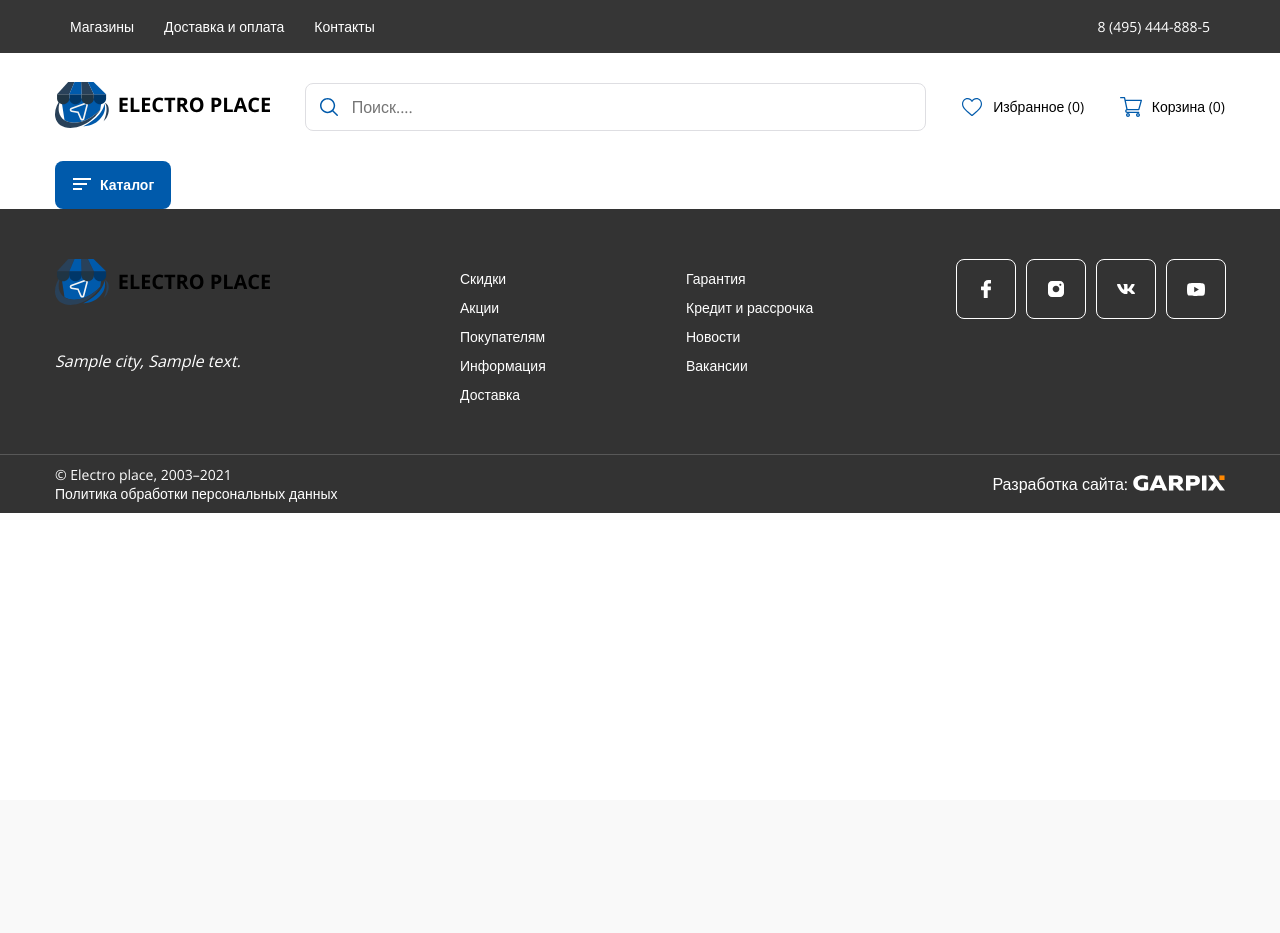
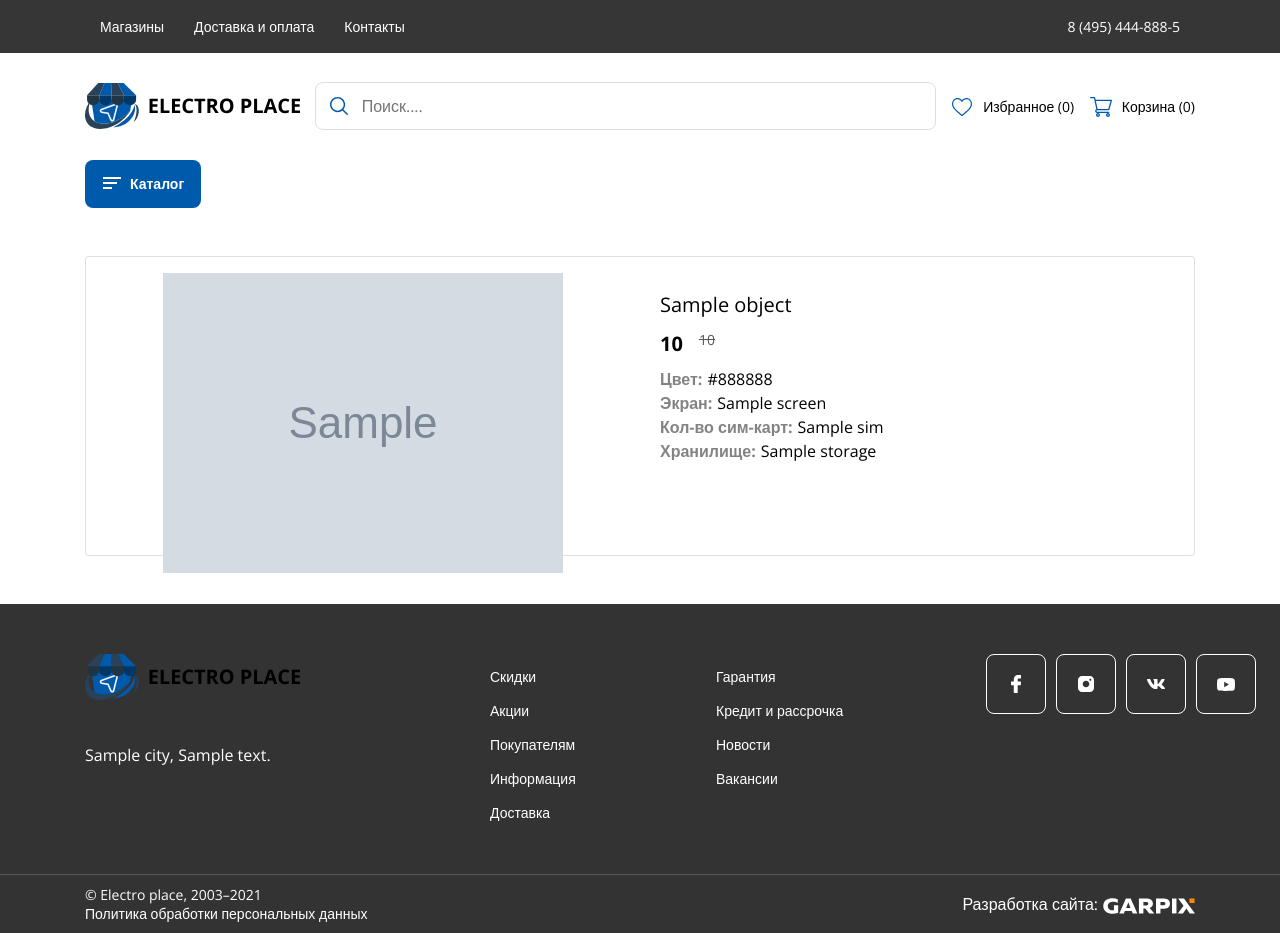
Before and after one commit to AlexKhlybov/gCMS_electroplace, a Django app: template frontend/templates/pages/product_page.html in a window 1280 px wide. Before the commit the page ends 513 px from the top, so only its background shows below. Run offline with Django 3.2, Linux system fonts and the light colour scheme; the template is opened without the code that fills it: most values are stand-ins (such as "Sample title", 1, 10 or a date in 2020); grey boxes marked "Sample" are stand-in pictures; parts of the project's set-up code (start-up, migrations or seed data) failed here and were passed over.

Commit message:
Added product page

```diff
--- a/frontend/static/css/style.css
+++ b/frontend/static/css/style.css
@@ -84,6 +84,13 @@
 
 select:focus {
   outline: none;
+}
+
+/* Прописываем класс для адаптивных картинок */
+.img {
+  display: block;
+  max-width: 100%;
+  height: auto;
 }
 
 .section-title {
@@ -1453,3 +1460,23 @@
 .modal-dialog__backdrop .feedback-modal button[type=submit] {
   width: 100%;
 }
+
+.price {
+  font-size: 20px;
+  font-weight: 900;
+  color: #000;
+}
+
+.old__price {
+  font-size: 14px;
+  font-weight: 500;
+  color: rgb(85, 85, 85);
+  text-decoration: line-through;
+}
+
+.property__style {
+  font-size: 16px;
+  font-weight: 700;
+  color: #838383;
+  margin-right: 5px;
+}
--- a/frontend/templates/base.html
+++ b/frontend/templates/base.html
@@ -12,6 +12,7 @@
         {% endblock title %}
     </title>
     <link rel="preconnect" href="https://fonts.gstatic.com">
+    <link rel="stylesheet" href="https://cdn.jsdelivr.net/npm/bootstrap@4.6.0/dist/css/bootstrap.min.css" integrity="sha384-B0vP5xmATw1+K9KRQjQERJvTumQW0nPEzvF6L/Z6nronJ3oUOFUFpCjEUQouq2+l" crossorigin="anonymous">
     <link href="https://fonts.googleapis.com/css2?family=Open+Sans:wght@400;600;700&family=Roboto:wght@400;500;700&display=swap" rel="stylesheet">
     {% block css %}
         <link rel="stylesheet" href="https://unpkg.com/swiper/swiper-bundle.css" />
@@ -50,8 +51,10 @@
    </header>
 
    <main>
-    {% block content %}
-    {% endblock content %}
+       <div class="container" >
+        {% block content %}
+        {% endblock content %}
+       </div>
    </main>
 
    {% block footer %}
--- a/frontend/templates/includes/header_menu.html
+++ b/frontend/templates/includes/header_menu.html
@@ -3,7 +3,7 @@
     <ul class="header-nav__list">
         {% for menu_item in menu %}
         <li class="header-nav__item">
-            <a class="{% if menu_item.is_current %}active{% endif %}" aria-current="page"
+            <a class="{% if menu_item.is_current %}active{% endif %}" style="white-space: nowrap; font-size: 13px;" aria-current="page"
             {% if menu_item.target_blank %}target="_blank" {% endif %}
             href="{{ menu_item.get_link }}">{{ menu_item.title }}</a>
         </li>
--- a/frontend/templates/pages/category_page.html
+++ b/frontend/templates/pages/category_page.html
@@ -80,7 +80,7 @@
                                     />
                             </svg>
                         </button>
-                        <a href="#">
+                        <a href="{{ el.absolute_url }}">
                             <img class="product-card__img" src="{{ el.image.url }}" alt="Изображение товара">
                             <p class="product-card__name">
                                 {{ el.name }} {% if el.storage != 0%}{{ el.storage }}{% endif %} {{ el.color }}
--- a/frontend/templates/pages/home_page.html
+++ b/frontend/templates/pages/home_page.html
@@ -57,7 +57,7 @@
                             />
                         </svg>
                     </button>
-                    <a href="#">
+                    <a href="{{ object.absolute_url }}">
                         <img class="product-card__img" src="{% static 'img/redmond-multi.jpg' %}" alt="Изображение товара">
                         <p class="product-card__name">Мультиварка Redmond</p>
                         <p class="product-card__prev-price">6 990 ₽</p>
--- a/frontend/templates/pages/product_page.html
+++ b/frontend/templates/pages/product_page.html
@@ -3,5 +3,28 @@
 
 
 {% block content %}
+<div class="my-5">
+    <div class="card  mb-3  py-3" style="height: 300px;">
+        <div class="row no-gutters">
 
+            <div class="col-md-6 d-flex justify-content-center">
+                <img class="img" src="{{ object.image.url }}" alt="{{ object.name }}">
+            </div>
+
+            <div class="col-md-6">
+                <div class="card-body">
+                    <h5 class="card-title">{{ object.name }}</h5>
+                    <div class="d-flex  mb-2">
+                        <p class="price  mr-3">{{ object.price }}</p>
+                        <p class="old__price">{% if object.old_price %}{{ object.old_price }}{% endif %}</p>
+                    </div>
+                    {% if object.color %}<p><span class="property__style">Цвет:</span>{{ object.color }}</p>{% endif %}
+                    {% if object.screen %}<p><span class="property__style">Экран:</span>{{ object.screen }}</p>{% endif %}
+                    {% if object.sim %}<p><span class="property__style">Кол-во сим-карт:</span>{{ object.sim }}</p>{% endif %}
+                    {% if object.storage %}<p><span class="property__style">Хранилище:</span>{{ object.storage }}</p>{% endif %}
+                </div>
+            </div>
+        </div>
+    </div>
+</div>
 {% endblock content %}
```
Also changed, not shown: frontend/templates/pages/brands_list_page.html (+20 -9 lines).
